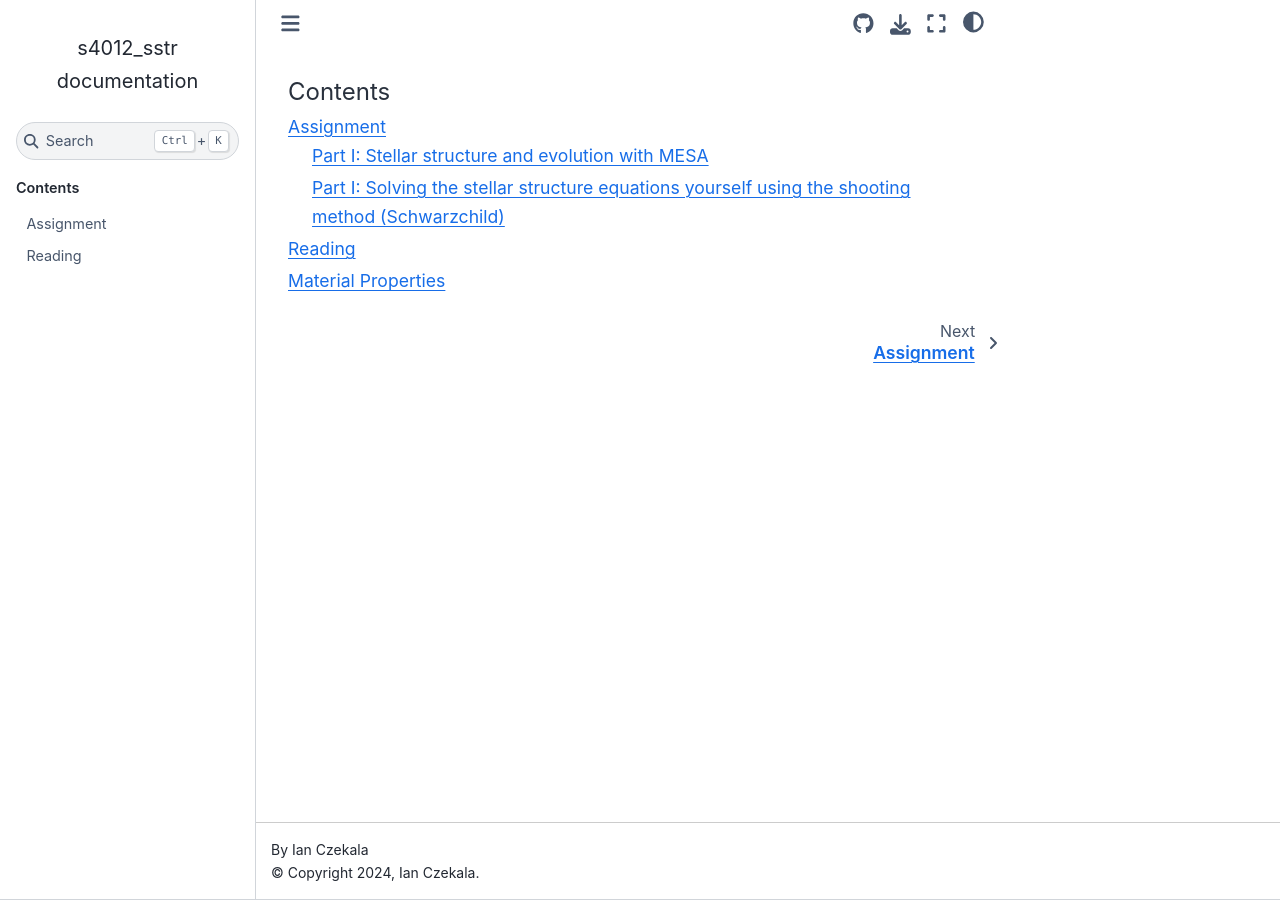
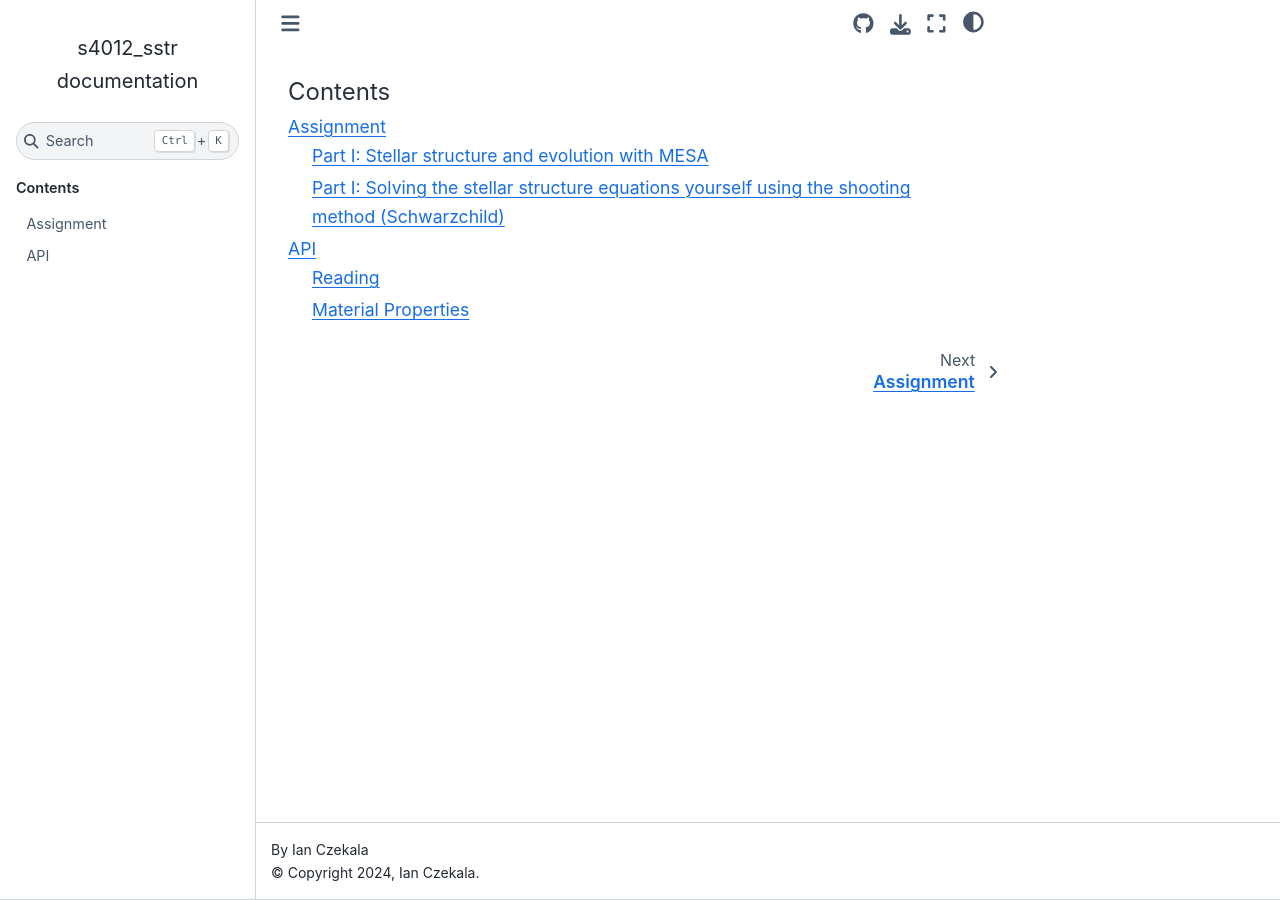
Before and after one commit to iancze/AS4012-MESA, a Sphinx documentation site: the page built from doc/index.md, in a window 1280 px wide. Built offline with Sphinx 7.4.7 and the Sphinx Book theme 1.1.4, drawn with Linux system fonts in a browser that asks for light colours.

````diff
--- a/doc/api.md
+++ b/doc/api.md
@@ -1,11 +1,13 @@
-# Reading
+# API
+
+## Reading
 
 ```{eval-rst}
 .. automodule:: as4012_sstr.reader
     :members:
 ```
 
-# Material Properties
+## Material Properties
 
 ```{eval-rst}
 .. automodule:: as4012_sstr.properties
--- a/doc/conf.py
+++ b/doc/conf.py
@@ -1,5 +1,3 @@
-import os
-
 # -- Project information -----------------------------------------------------
 from pkg_resources import DistributionNotFound, get_distribution
 
````
Also changed, not shown: 1 other file.
